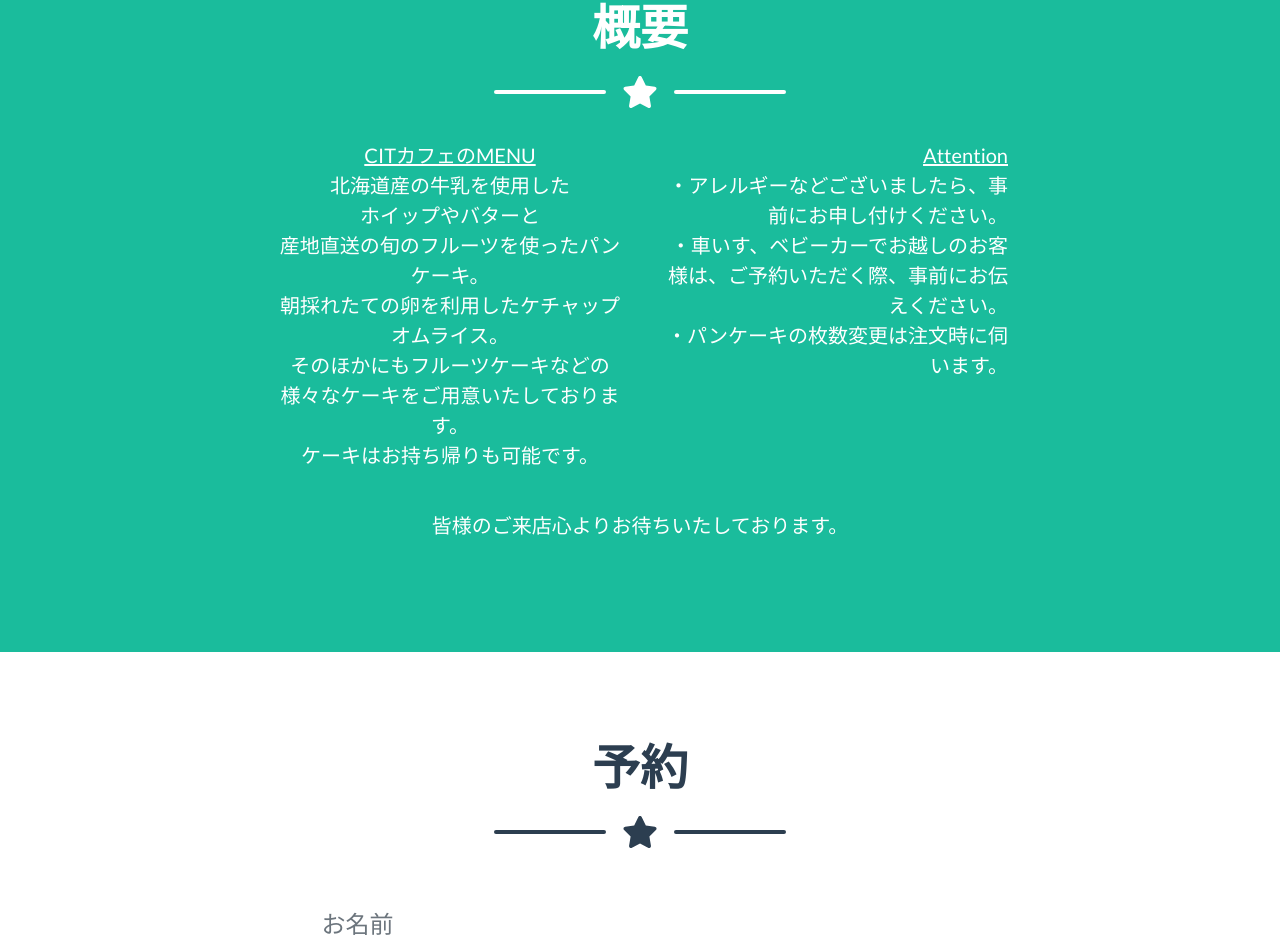
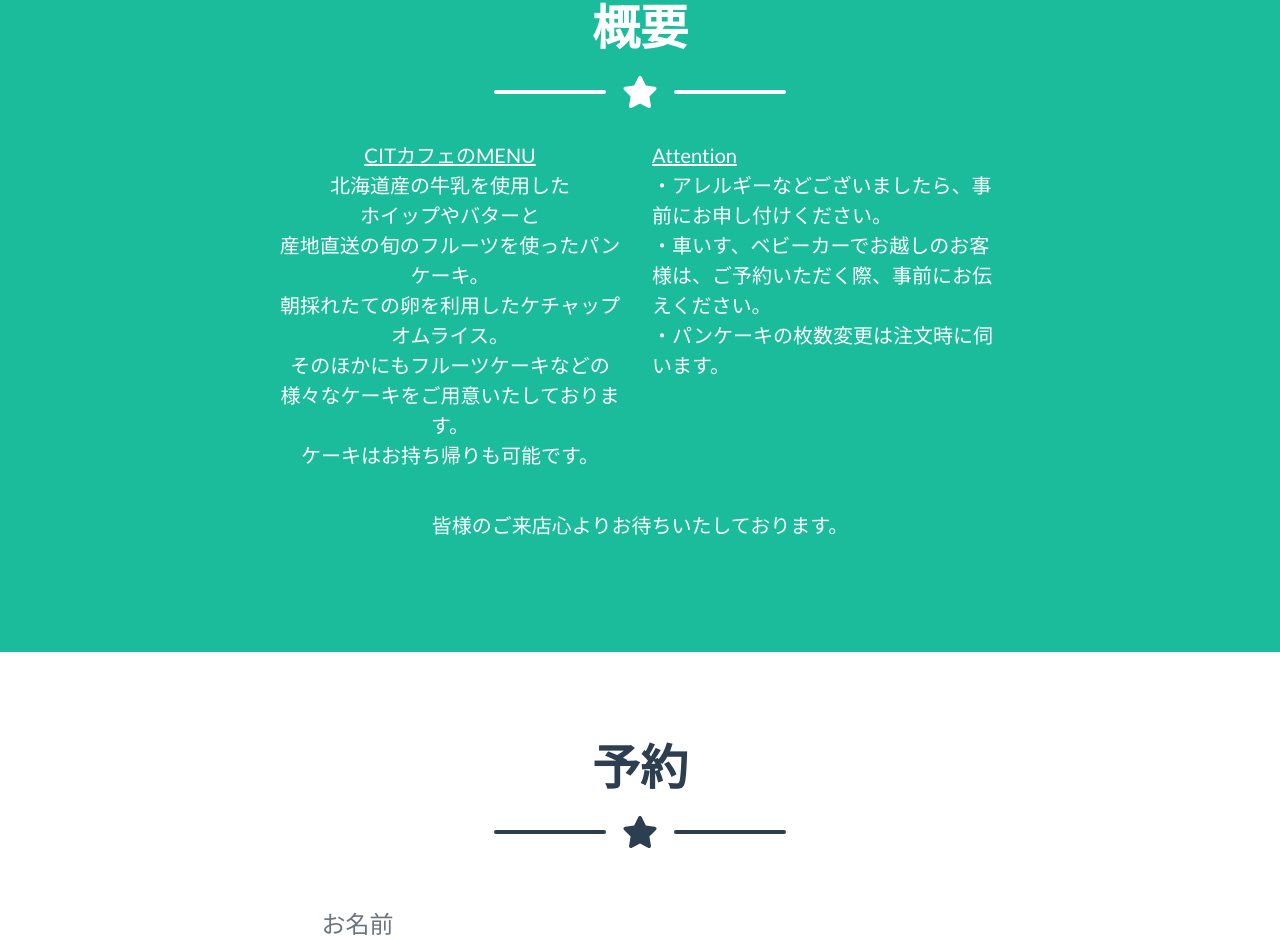
Before and after one commit to IgariR/eat, a plain HTML site: page index.html in a window 1280 px wide. Shown: the part 1702-2642 px from the top of the page. Drawn offline with nearby package versions, Linux system fonts and the light colour scheme.

Commit message:
Update index.html

```diff
--- a/index.html
+++ b/index.html
@@ -141,7 +141,7 @@
                         <br> そのほかにもフルーツケーキなどの様々なケーキをご用意いたしております。
                         <br> ケーキはお持ち帰りも可能です。
                         </p></div>
-                    <div class="col-lg-4 me-auto"><u><p class="lead" style="text-align:right">Attention</u><br>・アレルギーなどございましたら、事前にお申し付けください。
+                    <div class="col-lg-4 me-auto"><u><p class="lead" style="text-align:left">Attention</u><br>・アレルギーなどございましたら、事前にお申し付けください。
                     <br>・車いす、ベビーカーでお越しのお客様は、ご予約いただく際、事前にお伝えください。
                     <br>・パンケーキの枚数変更は注文時に伺います。</p></div>
                 </div>
```
